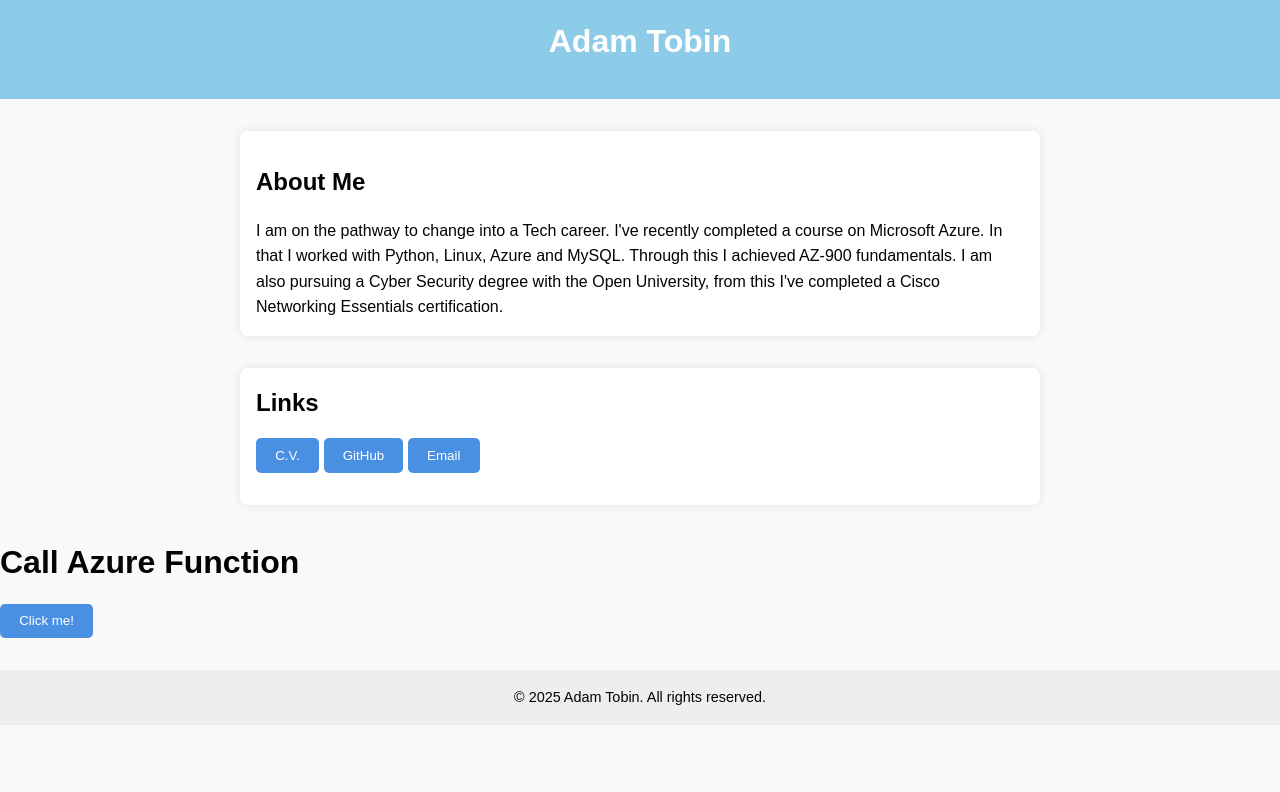
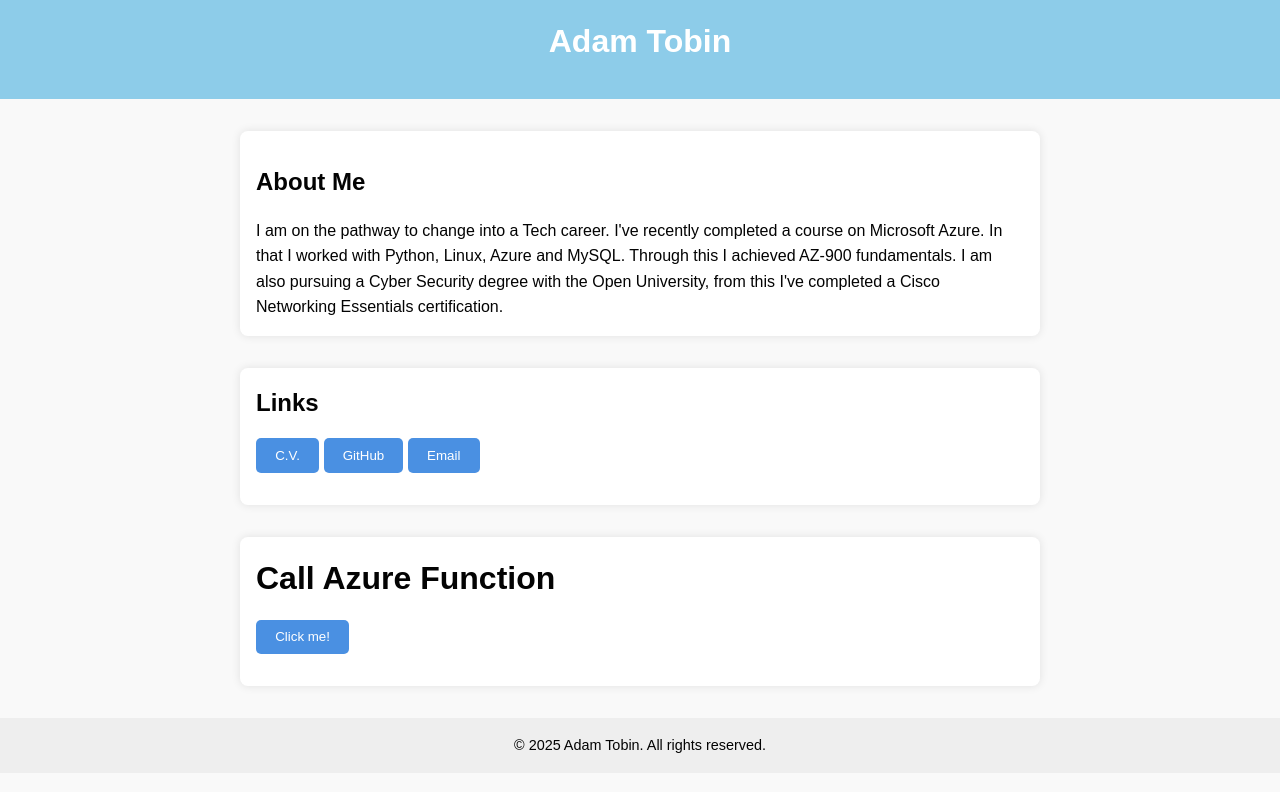
Before and after one commit to VHSKnight/Azure-Static-Website, a plain HTML site: page index.html in a window 1280 px wide. Drawn offline with Linux system fonts and the light colour scheme.

Commit message:
Update index.html

```diff
--- a/index.html
+++ b/index.html
@@ -82,7 +82,7 @@
     <button id="Maillnk">Email</button>
     <p></p>
   </main>
-  <body>
+  <main><body>
     <h1>Call Azure Function</h1>
     <button onclick="callFunction()">Click me!</button>
     <p id="result"></p>
@@ -94,7 +94,7 @@
         document.getElementById("result").innerText = text;
       }
     </script>
-  </body>
+  </body></main>
 
 
   <footer>
```
